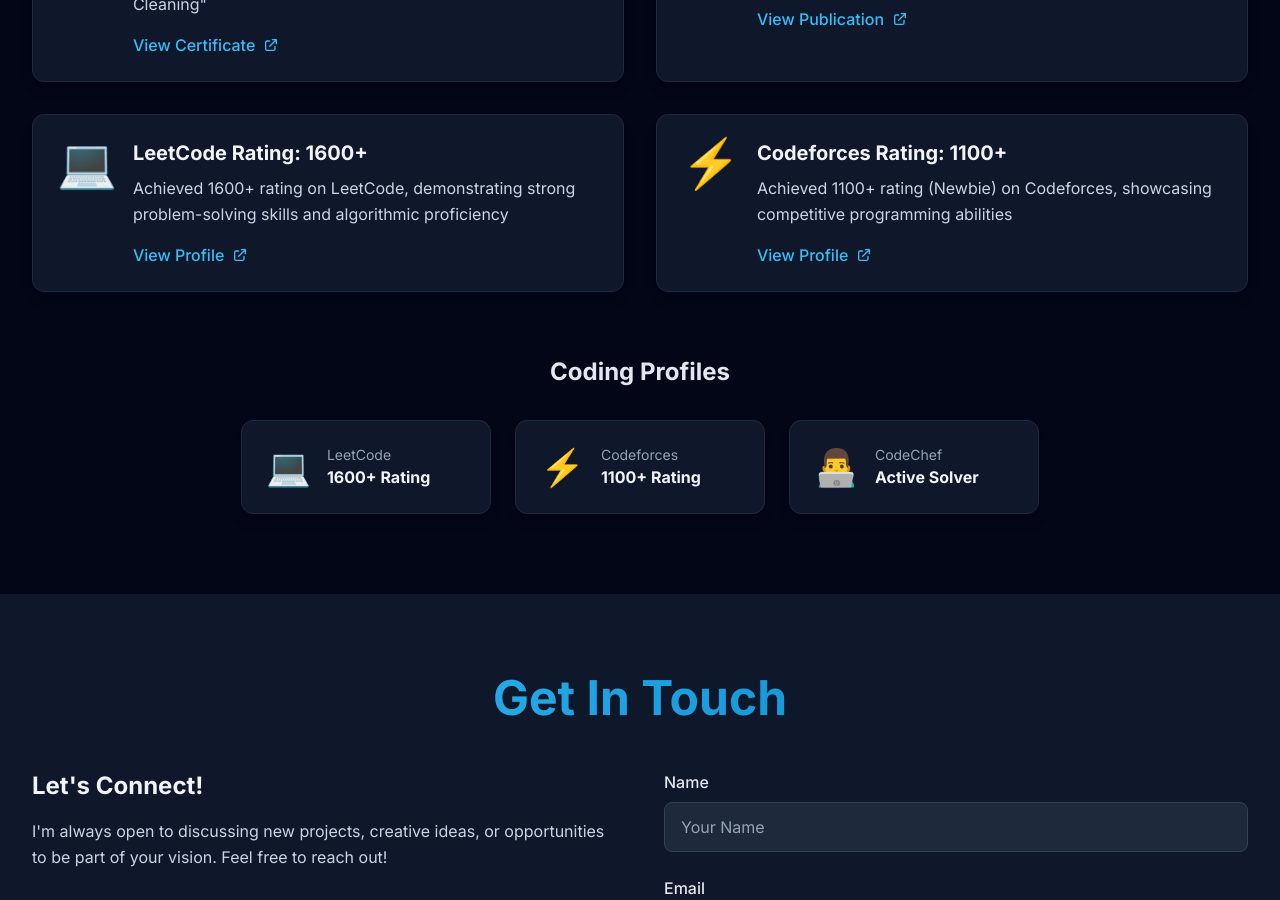
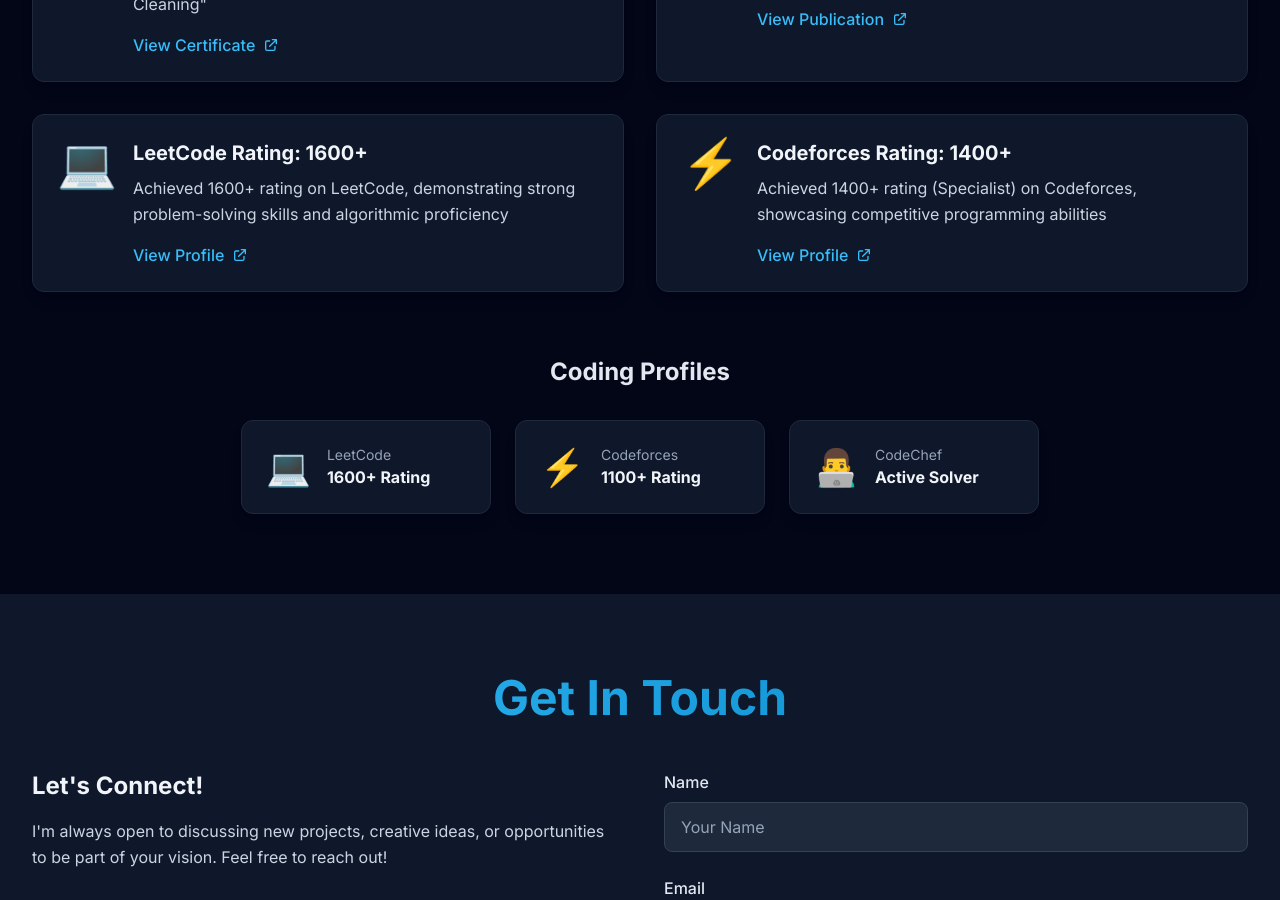
Before and after one commit to Shubham-kr-sinha/Portfolio, a React (Vite) app: page / in a window 1280 px wide. Shown: the part 3880-4780 px from the top of the page. Built offline with nearby package versions, Linux system fonts and the light colour scheme.

Commit message:
Update Achievements.jsx

```diff
--- a/src/components/Achievements.jsx
+++ b/src/components/Achievements.jsx
@@ -22,8 +22,8 @@
             linkText: 'View Profile',
         },
         {
-            title: 'Codeforces Rating: 1100+',
-            description: 'Achieved 1100+ rating (Newbie) on Codeforces, showcasing competitive programming abilities',
+            title: 'Codeforces Rating: 1400+',
+            description: 'Achieved 1400+ rating (Specialist) on Codeforces, showcasing competitive programming abilities',
             icon: '⚡',
             link: 'https://codeforces.com/profile/Sammyhero',
             linkText: 'View Profile',
```
